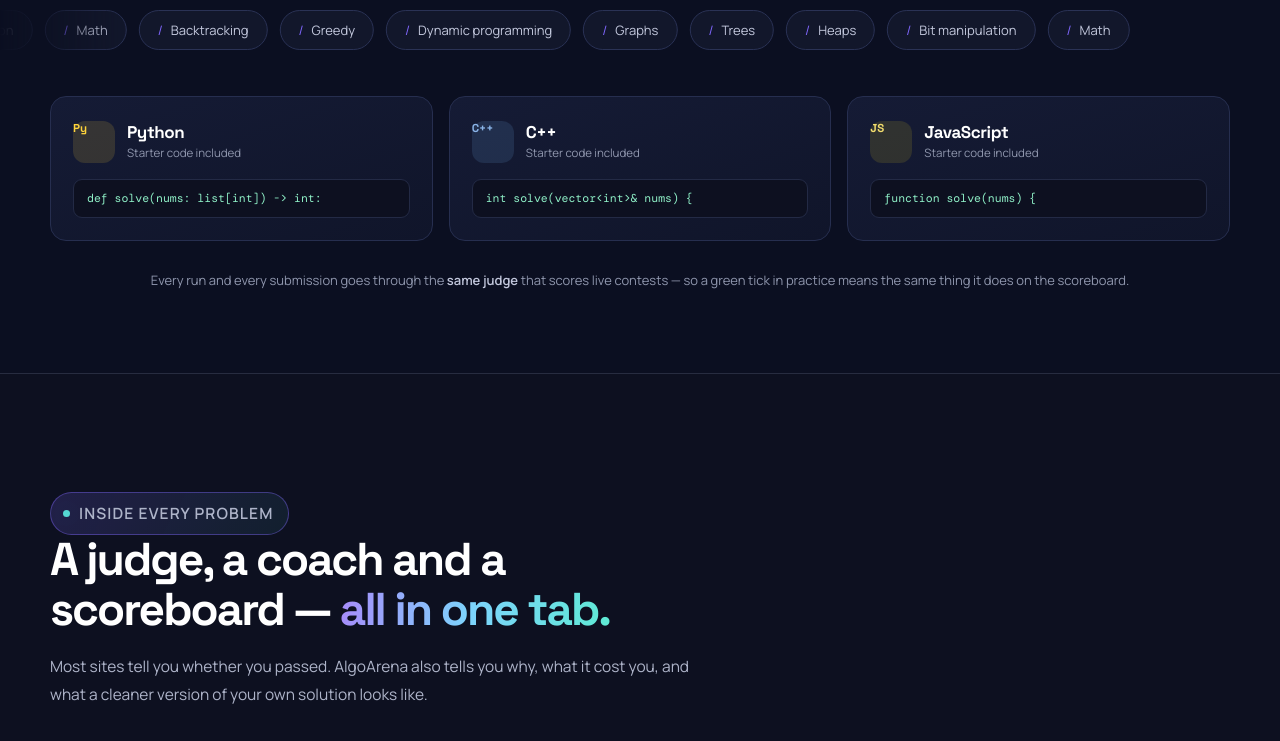
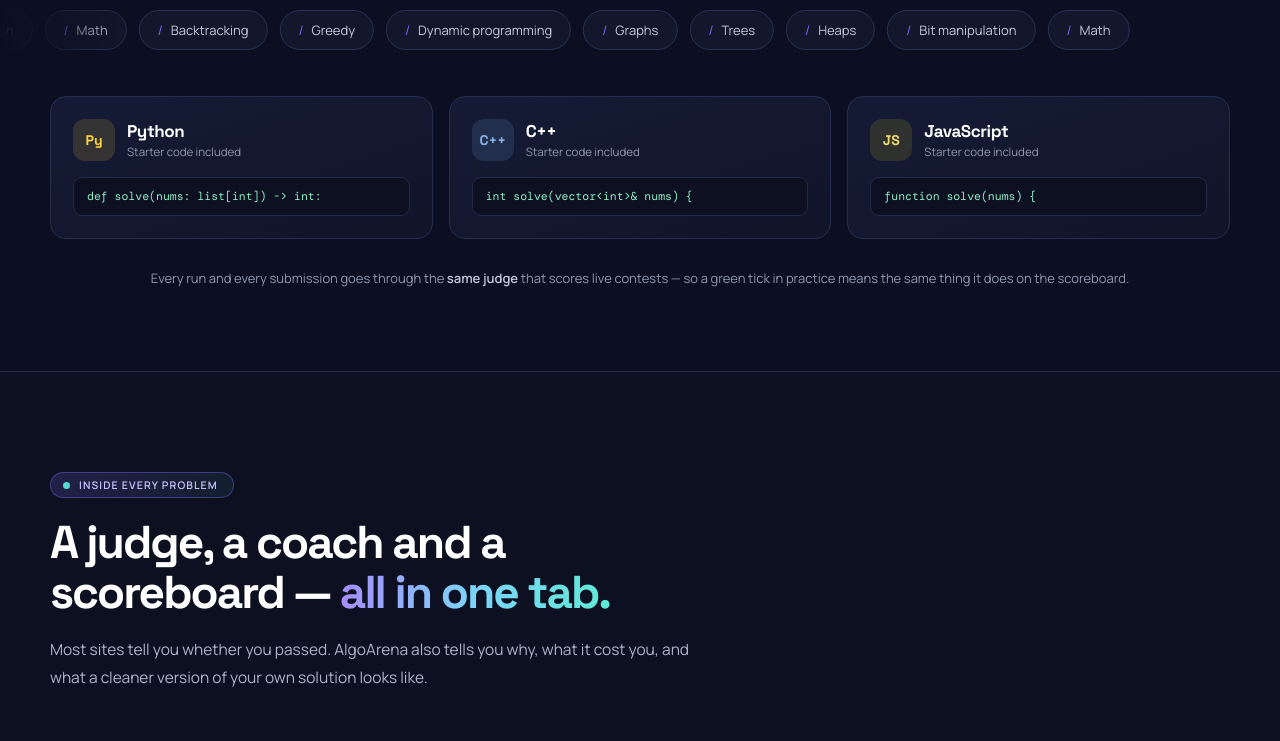
Before and after one commit to onamika-yesmin/algoarena-Front-end, a Next.js app: page / in a window 1280 px wide. Shown: the part 980-1721 px from the top of the page. Built offline with nearby package versions, Linux system fonts and the light colour scheme; no server answers.

Commit message:
fix(home): stop the lede rule overriding section kickers and language badges

```diff
--- a/app/_components/home/home.module.css
+++ b/app/_components/home/home.module.css
@@ -60,15 +60,18 @@
   letter-spacing: -2px;
 }
 
-.head p,
-.headCentered p {
+/* :not([class]) matters — this is the lede paragraph only. A bare `.head p`
+   out-specifies the single-class `.kicker` that sits in the same block, and
+   silently re-styled every section's eyebrow to 15.5px grey body text. */
+.head p:not([class]),
+.headCentered p:not([class]) {
   margin: 18px 0 0;
   color: #aeb4c9;
   font-size: 15.5px;
   line-height: 1.8;
 }
 
-.headCentered p {
+.headCentered p:not([class]) {
   margin-inline: auto;
 }
 
@@ -488,7 +491,9 @@
   letter-spacing: -0.4px;
 }
 
-.langHead span {
+/* The "starter code included" note only — not the classed .langBadge tile,
+   which this rule would otherwise flatten to an 11.5px block. */
+.langHead span:not([class]) {
   display: block;
   margin-top: 2px;
   color: #8f96ad;
```
